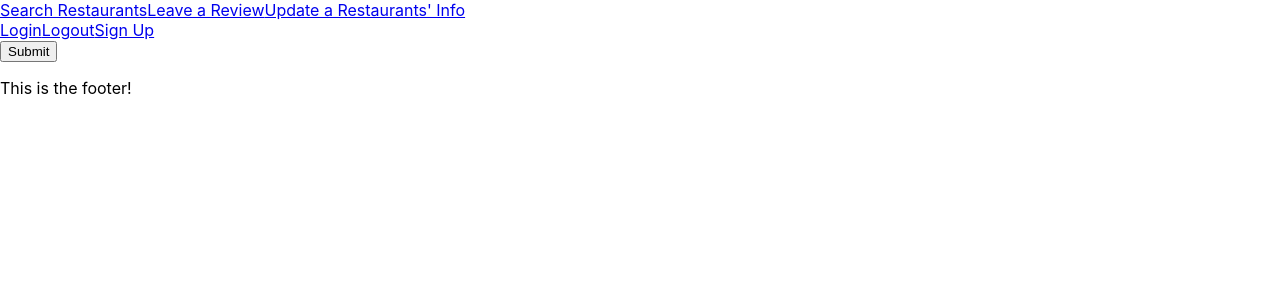
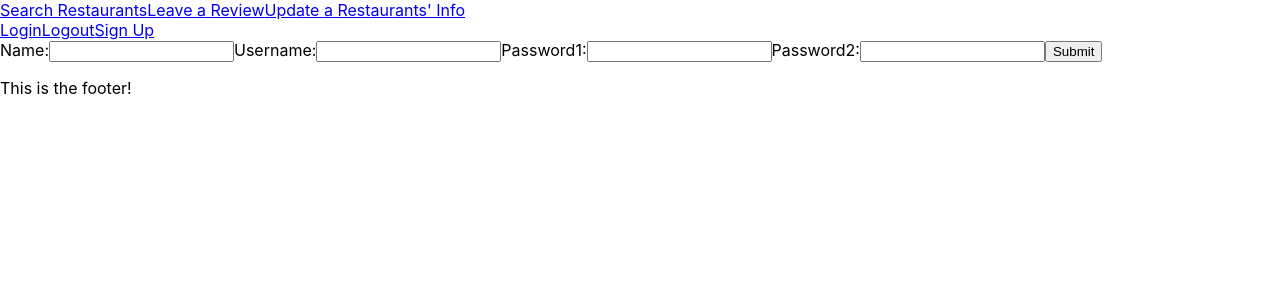
Before and after one commit to ajnorthouse/restaurant-review-frontend, a React (Create React App) app: page /signup in a window 1280 px wide. Shown: the top 300 px of the page. Built offline with nearby package versions, Linux system fonts and the light colour scheme.

Commit message:
Fix broken Input Elements Fixes #18

```diff
--- a/src/components/admin/UpdateRestaurantPage.js
+++ b/src/components/admin/UpdateRestaurantPage.js
@@ -15,18 +15,27 @@ export default function UpdateRestaurantPage(props) {
     return (
         <div>
             <form>
-                {/* <label htmlFor="">Title:</label>
-                <input>Title</input>
+                <label htmlFor="title-input">Title:</label>
+                <input type="text" id="title-input" name="title-input">
+                    {/* This should be props.title */}
+                </input>
 
-                <label>Type of Cuisine:</label>
-                <input>Type of Cuisine</input>
+                <label htmlFor="cuisine-input">Type of Cuisine:</label>
+                <input type="text" id="cuisine-input" name="cuisine-input">
+                    {/* This should be props.cuisine */}
+                </input>
 
-                <label>Address:</label>
-                <input>Address</input> */}
+                <label htmlFor="address-input">Address:</label>
+                <input type="text" id="address-input" name="address-input">
+                    {/* This should be props.address */}
+                </input>
 
-                <p>Average rating will be auto updated by db</p>
+                <p>
+                    Average Rating:<br/>
+                    This will be recalculated after submitting the update.
+                </p>
 
-                <button>Submit</button>
+                <button type="submit">Submit</button>
             </form>
         </div>
     );
--- a/src/components/login-signup/LoginPage.js
+++ b/src/components/login-signup/LoginPage.js
@@ -9,13 +9,17 @@ export default function LoginPage(props){
     return (
         <div>
             <form>
-                {/* <label>Username:</label>
-                <input>Username</input>
+                <label htmlFor="username-input">Username:</label>
+                <input type="text" id="username-input" name="username-input">
+                    {/* This should be props.username */}
+                </input>
 
-                <label>Password:</label>
-                <input>Password</input> */}
+                <label htmlFor="password-input">Password:</label>
+                <input type="password" id="password-input" name="password-input">
+                    {/* This should stay blank */}
+                </input>
 
-                <button>Login</button>
+                <button type="submit">Login</button>
             </form>
             <div>
                 <p>Errors</p>
--- a/src/components/login-signup/SignUpPage.js
+++ b/src/components/login-signup/SignUpPage.js
@@ -14,19 +14,27 @@ export default function SignUpPage(props){
     return (
         <div>
             <form>
-                {/* <label>Name:</label>
-                <input>Name</input>
+                <label htmlFor="name-input">Name:</label>
+                <input type="text" id="name-input" name="name-input">
+                    {/* This should be props.name */}
+                </input>
 
-                <label>Username:</label>
-                <input>Username</input> */}
+                <label htmlFor="username-input">Username:</label>
+                <input type="text" id="username-input" name="username-input">
+                    {/* This should be props.username */}
+                </input>
 
-                {/* For matching passwords */}
-                {/* <label>Password1:</label>
-                <input>Password1</input>
-                <label>Password2:</label>
-                <input>Password2</input> */}
 
-                <button>Submit</button>
+                <label htmlFor="password1-input">Password1:</label>
+                <input type="password" id="password1-input" name="password1-input">
+                    {/* This should be props.password1 */}
+                </input>
+                <label htmlFor="password2-input">Password2:</label>
+                <input type="password" id="password2-input" name="password2-input">
+                    {/* This should be blank */}
+                </input>
+
+                <button type="submit">Submit</button>
             </form>
         </div>
     );
```
